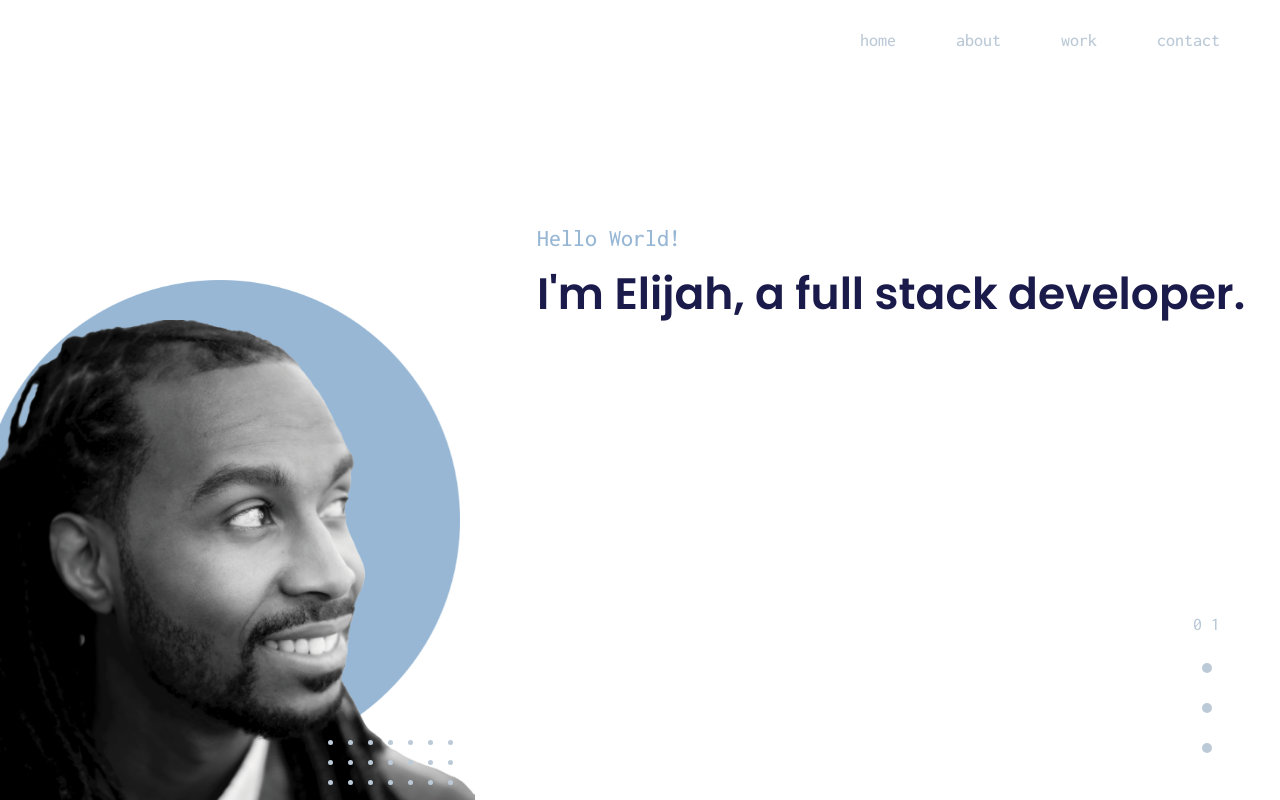
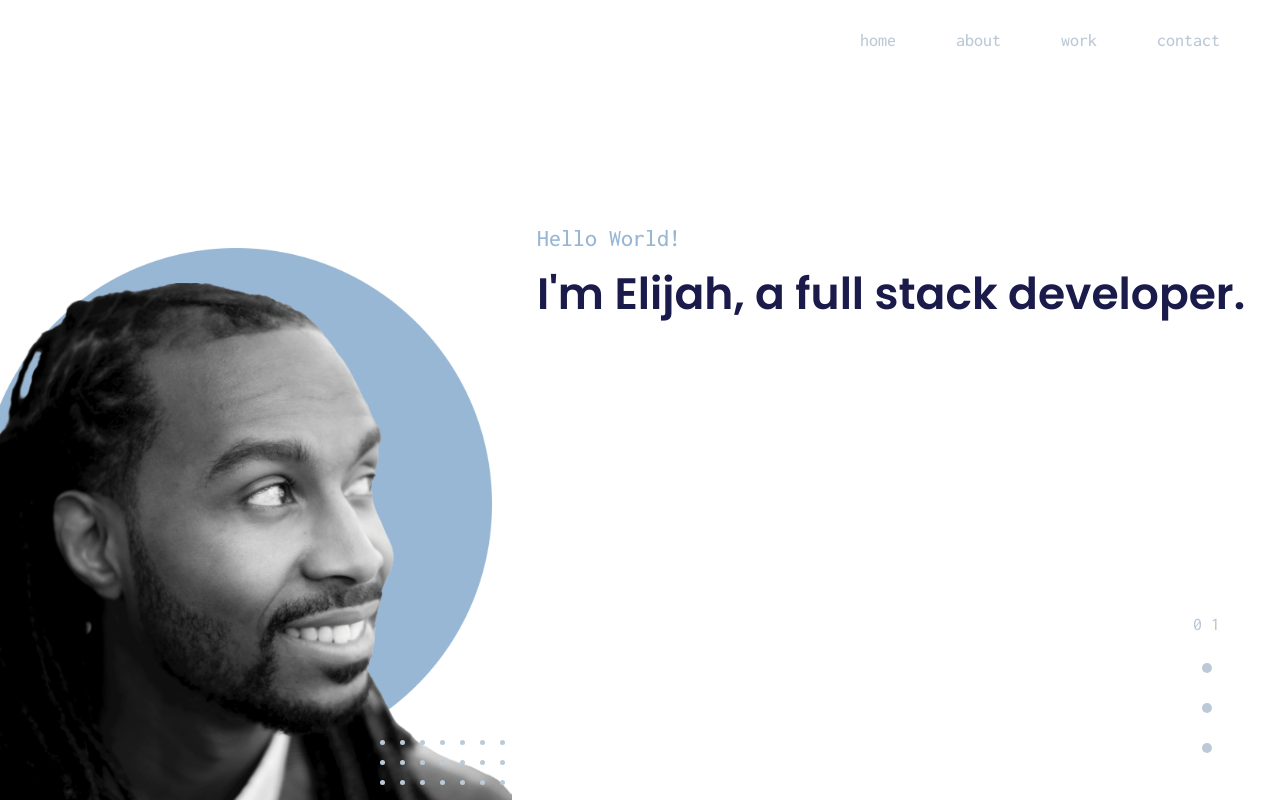
Before and after one commit to ElijahAdams/ElijahMAdams, an Angular app: page / in a window 1280 px wide. Built offline with nearby package versions, Linux system fonts and the light colour scheme.

Commit message:
fixing home page responsive

```diff
--- a/src/app/about/about.component.scss
+++ b/src/app/about/about.component.scss
@@ -6,9 +6,10 @@
 
 .topContainer {
   grid-column-start: 1;
-  grid-column-end: 4;
+  grid-column-end: 3;
   grid-row-start: 1;
   grid-row-end: 2;
+  position: relative;
 }
 
 .contentContainer {
@@ -68,13 +69,7 @@
 }
 
 @media screen and (max-width: 768px), screen and (max-height: 700px) {
-  .aboutPageContainer {
-    display: flex;
-    flex-direction: column;
-  }
-  .topContainer{
-    height: 200px;
-  }
+
   .pageIndicatorContainer {
     display: none;
   }
@@ -95,6 +90,13 @@
     width: 100%;
     margin-top: 30px;
   }
-
-
 }
+@media screen and (max-width: 768px) {
+  .aboutPageContainer {
+    display: flex;
+    flex-direction: column;
+  }
+  .topContainer{
+    height: 200px;
+  }
+}
--- a/src/app/app.component.scss
+++ b/src/app/app.component.scss
@@ -73,21 +73,15 @@
   justify-content: center;
 }
 
-.eliPic1Wrapper {
-  height: 100%;
+.oval {
   width: 100%;
-  display: flex;
-  align-items: flex-end;
-}
-.oval {
-  height: 60%;
   position: absolute;
   bottom: 40px;
   left: -20px;
   z-index: -1;
 }
 .eliPic1 {
-  height: 80%;
+  width: 100%;
 }
 
 .descriptionWrapper {
@@ -119,9 +113,11 @@
   }
   .eliPic1 {
     height: 400px;
+    width: auto;
   }
   .oval {
     height: 400px;
+    width: auto;
     bottom: 20px;
     left: -20px;
   }
@@ -134,8 +130,3 @@
     height: auto;
   }
 }
-@media(max-width: 568px) {
-  .oval {
-    height: 60%;
-  }
-}
--- a/src/app/contact/contact.component.html
+++ b/src/app/contact/contact.component.html
@@ -28,7 +28,7 @@
     </form>
   </div>
   <div class="eliPic2Container">
-    <div class="eliPicWrapper posRel">
+    <div class="eliPicWrapper">
       <img class="oval2" src="../../assets/png/bottom-blue-oval.png">
       <img class="eliPic2" src="../../assets/png/eli_2.png">
     </div>
--- a/src/app/contact/contact.component.scss
+++ b/src/app/contact/contact.component.scss
@@ -78,9 +78,7 @@
   background-color: #1A1B4B;
   opacity: 0.5;
 }
-.posRel {
-  position: relative;
-}
+
 .oval2 {
   width: 100%;
   position: absolute;
--- a/src/styles.scss
+++ b/src/styles.scss
@@ -116,6 +116,7 @@ input, textarea {
   width: 100%;
   display: flex;
   align-items: flex-end;
+  position: relative;
 }
 
 .pageIndicatorWrapper{
@@ -145,7 +146,7 @@ input, textarea {
   display: flex;
   flex-direction: row;
   position: absolute;
-  left: 25%;
+  right: 0;
 }
 .decorationWrapper2 {
   display: flex;
@@ -248,19 +249,18 @@ input, textarea {
     font-size: 16px;
   }
   .decorationWrapper {
-    left: 35%;
+    right: 35%;
   }
 }
 @media screen and (max-width: 698px) {
   .decorationWrapper {
-    left: 45%;
+    right: 35%;
   }
 }
 
 @media screen and (max-width: 568px) {
   .decorationWrapper {
     justify-content: flex-end;
-    left: 0px;
     right: 5%;
   }
 }
```
